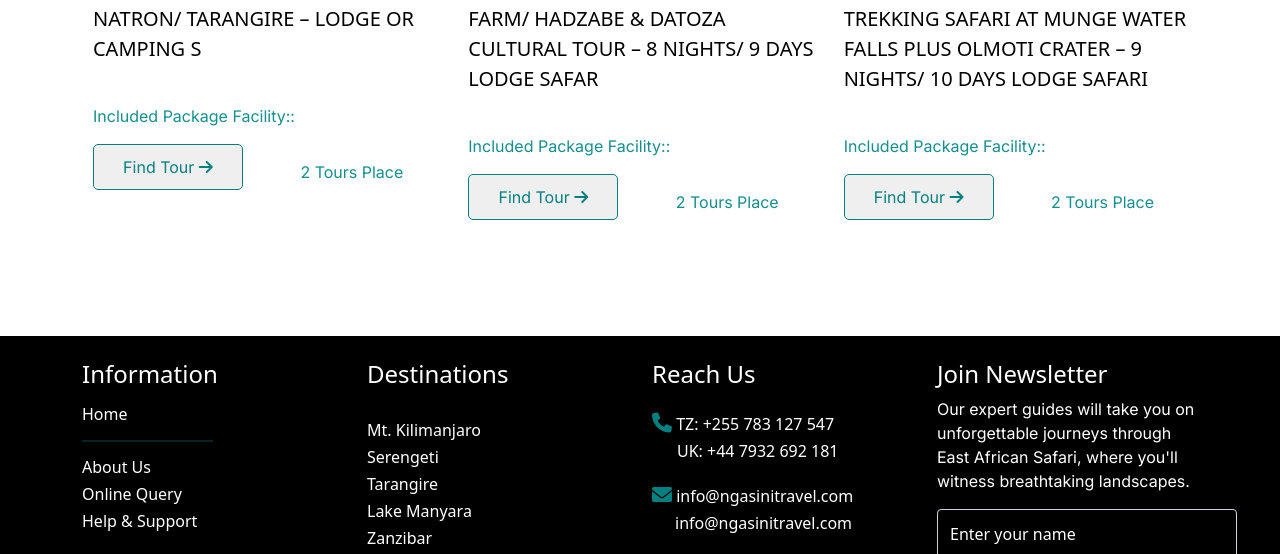
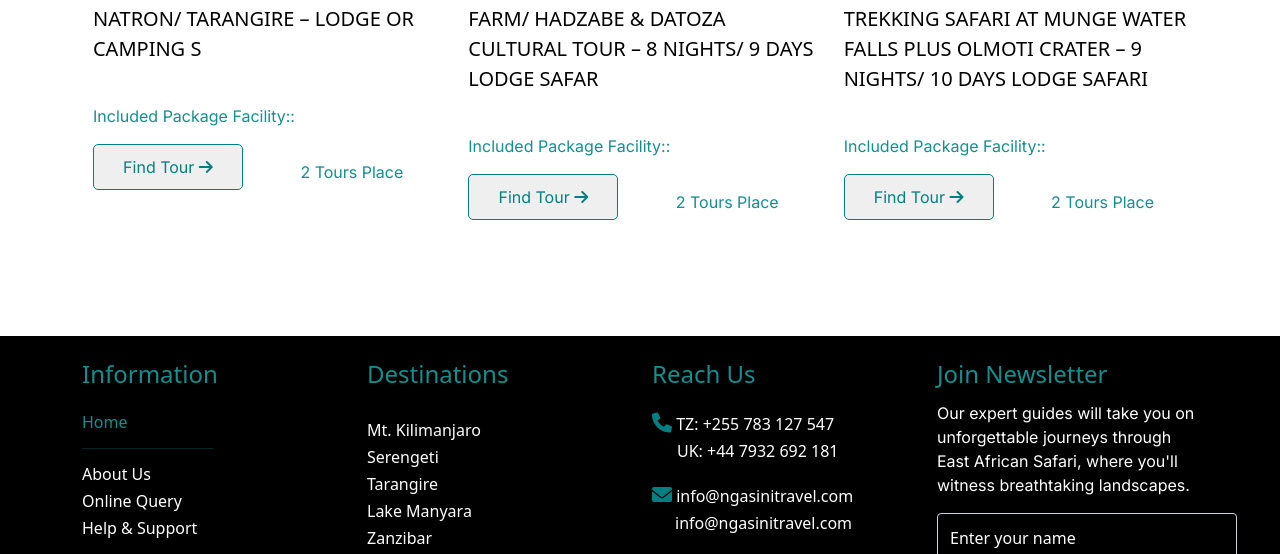
Before and after one commit to Dinesh18042001/Nganisi_travel_demo, a plain HTML site: page index.html in a window 1280 px wide. Shown: the part 5099-5653 px from the top of the page. Drawn offline with nearby package versions, Linux system fonts and the light colour scheme.

Commit message:
first commit

```diff
--- a/asset/css/style.css
+++ b/asset/css/style.css
@@ -1238,6 +1238,9 @@ a {
 .footer-inputs{
     width: 300px;
 }
+.footer-h-tag{
+    color: #158E8E;
+}
 
 
 /* silder card section */
@@ -1423,9 +1426,10 @@ a {
 
 
 /* banner model css start */
+
 .modal-dialog {
     position: absolute;
-    right: 0;
+    right: 20px;
     top: 50%;
     transform: translateY(-50%);
     margin: 0;
@@ -1472,6 +1476,10 @@ a {
 .form-select{
     height: 50px;
 }
+
+ body.modal-open{
+    padding-right: 0 !important;
+ }
 
 /* banner model css end */
 
--- a/index.html
+++ b/index.html
@@ -1078,9 +1078,9 @@
         <div class="container">
             <div class="row">
                 <div class="col-lg-3 pt-4">
-                    <h4>Information</h4>
-                    <h6 class="pt-2">Home</h6>
-                    <hr class="w-50" style="border: 0; height: 2px; background: #158E8E;">
+                    <h4 class="footer-h-tag">Information</h4>
+                    <h6 class="footer-h-tag pt-3">Home</h6>
+                    <hr class="w-50" style="border: 0; height: 1px; background: #158E8E;">
                     <h6 class="text-white">About Us</h6>
                     <h6 class="text-white">Online Query</h6>
                     <h6 class="text-white">Help & Support</h6>
@@ -1089,7 +1089,7 @@
                     </div>
                 </div>
                 <div class="col-lg-3 pt-4">
-                    <h4> Destinations</h4>
+                    <h4 class="footer-h-tag">Destinations</h4>
                     <h6 class="pt-4 text-white">Mt. Kilimanjaro</h6>
                     <h6 class="text-white">Serengeti</h6>
                     <h6 class="text-white">Tarangire</h6>
@@ -1109,7 +1109,7 @@
 
                 </div>
                 <div class="col-lg-3 pt-4">
-                    <h4>Reach Us</h4>
+                    <h4 class="footer-h-tag">Reach Us</h4>
                     <div class="pt-3">
                         <h6 class="phone-icon text-white"><i class="fa-solid fa-phone"></i> TZ: +255 783 127 547
                         </h6>
@@ -1141,7 +1141,7 @@
 
                 </div>
                 <div class="footer-text col-lg-3 pt-4">
-                    <h4>Join Newsletter</h4>
+                    <h4 class="footer-h-tag pb-1">Join Newsletter</h4>
                     <p class="text-white">Our expert guides will take you on unforgettable journeys through East
                         African
                         Safari, where
```
